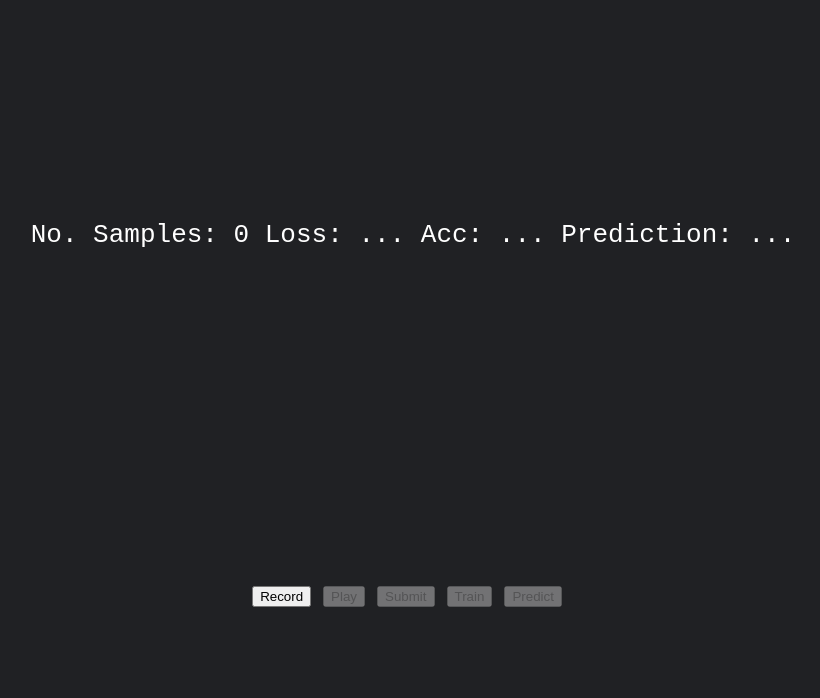
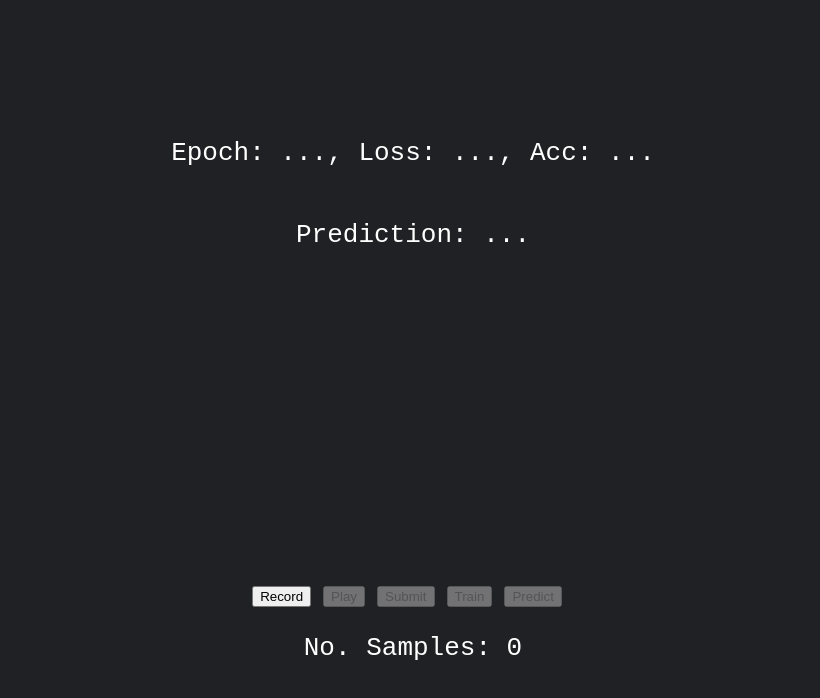
Before and after one commit to jjgp/magic-packet, a React (Create React App) app in the folder deploy/client/: page / in a window 1280 px wide. Shown: the top 698 px of the page, without its empty margins (227-1047 px from the left). Built offline with nearby package versions, Linux system fonts and the light colour scheme; no server answers.

Commit message:
Extend proxytimeout

```diff
--- a/deploy/client/src/App.js
+++ b/deploy/client/src/App.js
@@ -49,6 +49,7 @@ const App = ({ context }) => {
 
   const onPredictClick = useCallback(async () => {
     setIsBusy(true);
+    setPrediction(null);
     try {
       const response = await fetchPost("predict", {
         data,
@@ -111,9 +112,9 @@ const App = ({ context }) => {
     <div className="App">
       <header className="App-header">
         <pre>
-          No. Samples: {sampleCount} Loss: {loss} Acc: {accuracy} Prediction:{" "}
-          {pred}
+          Epoch: {"..."}, Loss: {loss}, Acc: {accuracy}
         </pre>
+        <pre>Prediction: {pred}</pre>
         <canvas ref={canvasRef} width={window.innerWidth} height={300} />
         <div className="App-btns">
           <button
@@ -148,6 +149,7 @@ const App = ({ context }) => {
             {"Predict"}
           </button>
         </div>
+        <pre>No. Samples: {sampleCount}</pre>
       </header>
     </div>
   );
--- a/deploy/client/src/setupProxy.js
+++ b/deploy/client/src/setupProxy.js
@@ -3,6 +3,7 @@ const { createProxyMiddleware } = require("http-proxy-middleware");
 module.exports = function (app) {
   app.use(
     createProxyMiddleware("/api", {
+      proxyTimeout: 3 * 60 * 1e3,
       target: process.env.REACT_APP_API_PROXY,
       changeOrigin: true,
     })
```
Also changed, not shown: 1 other file (tests, documents, lock files or other folders).
